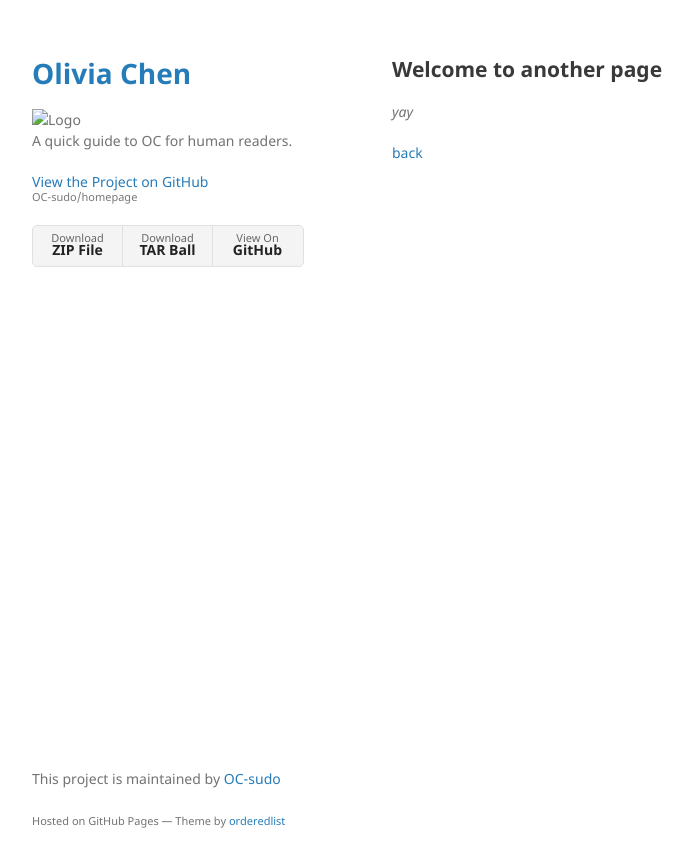
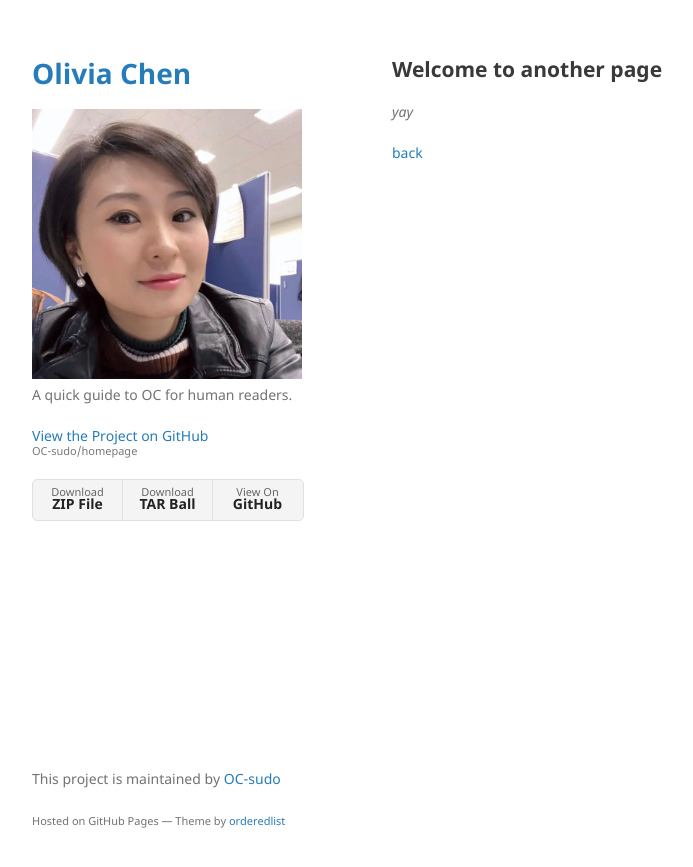
Before and after one commit to OC-sudo/homepage, a Jekyll site: the page built from another-page.md, in a window 1280 px wide. Shown: the top 867 px of the page, without its empty margins (178-871 px from the left). Built offline with Jekyll 4.4.1, drawn with Linux system fonts in a browser that asks for light colours; our own code applies the rules of GitHub Pages for plain Markdown files.

Commit message:
logo test9

```diff
--- a/_layouts/default.html
+++ b/_layouts/default.html
@@ -17,7 +17,7 @@
         <h1><a href="{{ "/" | absolute_url }}">{{ site.title | default: site.github.repository_name }}</a></h1>
 
 
-          <img src="homepage/assets/img/profile.png" alt="Logo" />
+          <img src="/homepage/assets/img/profile.png" alt="Logo" />
 
 
         <p>{{ site.description | default: site.github.project_tagline }}</p>
```
